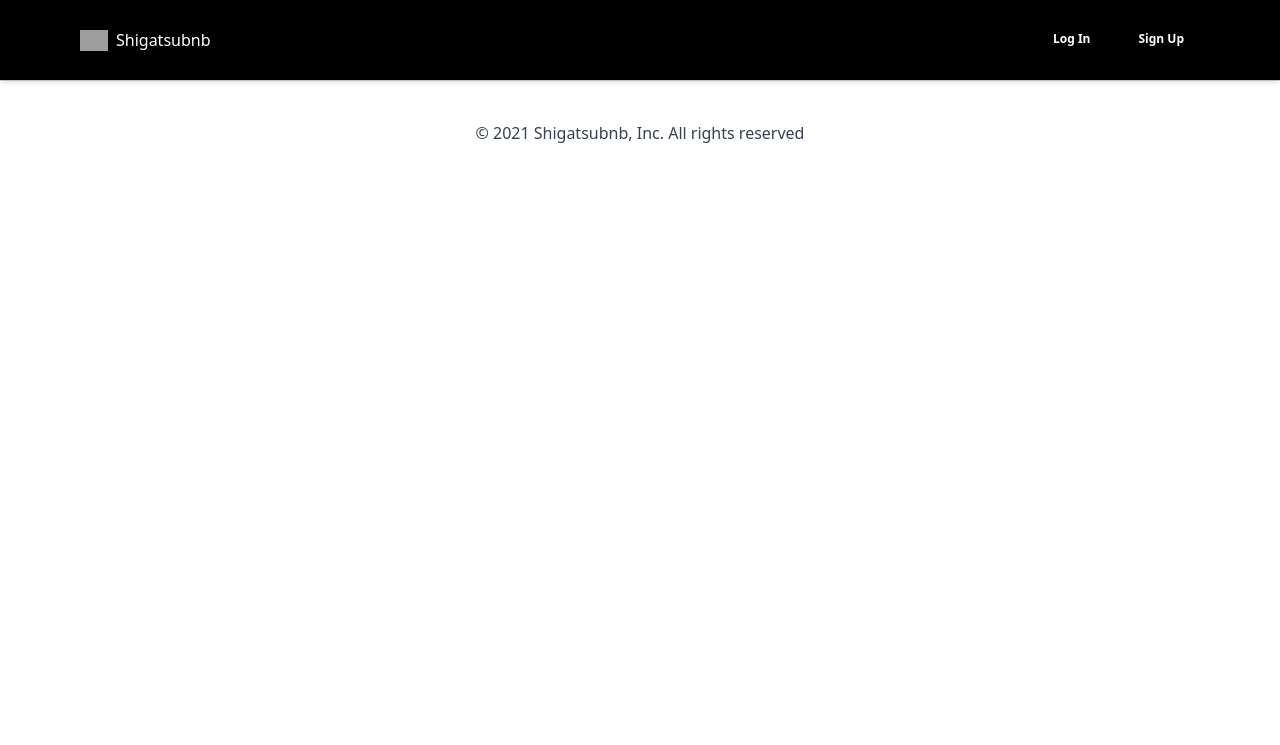
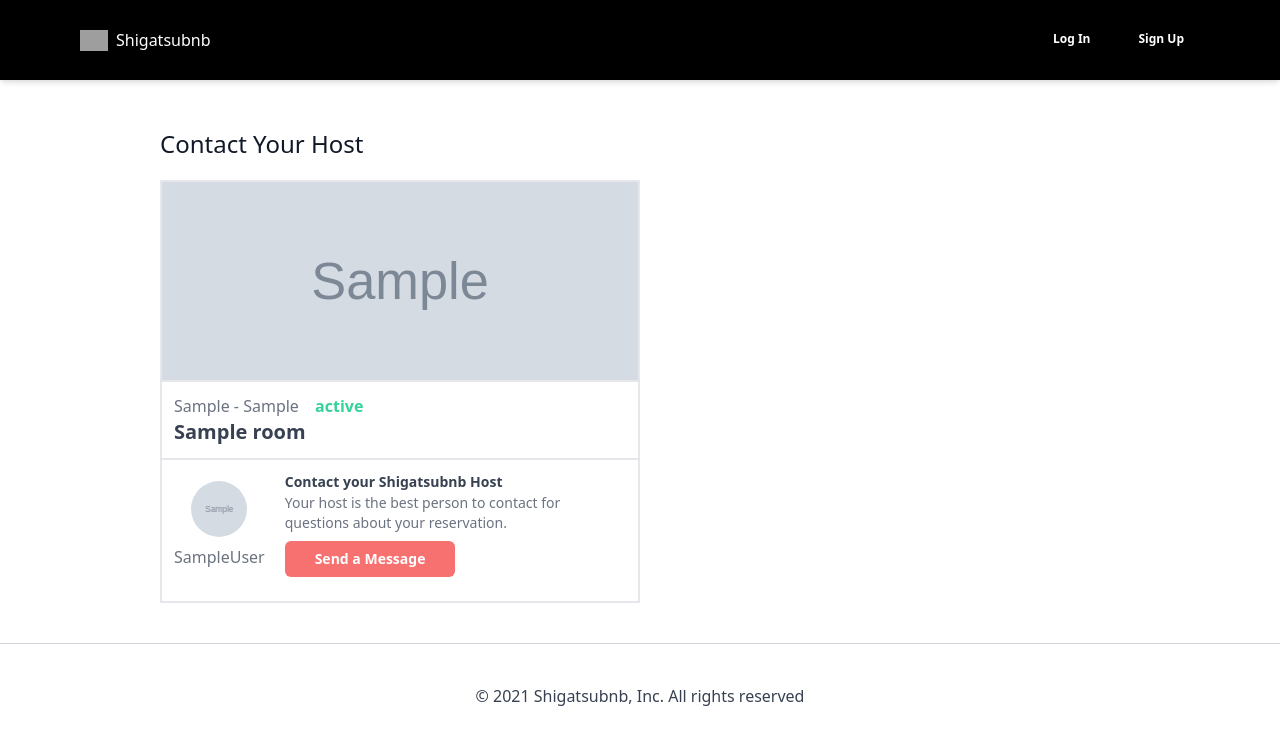
Before and after one commit to ShigatsuEl/shigatsubnb-clone, a Django app: template templates/reservations/detail.html in a window 1280 px wide. Shown: the top 745 px of the page. Run offline with Django 3.2, Linux system fonts and the light colour scheme; the template is opened without the code that fills it: most values are stand-ins (such as "Sample title", 1, 10 or a date in 2020); grey boxes marked "Sample" are stand-in pictures; style sheets or scripts are compiled from the project's sources; parts of the project's set-up code (start-up, migrations or seed data) failed here and were passed over; some libraries are stand-ins or nearby versions; grey boxes are pictures that could not be loaded.

Commit message:
159.CSS Reservation Detail(Guest Part)

```diff
--- a/templates/reservations/detail.html
+++ b/templates/reservations/detail.html
@@ -11,8 +11,29 @@
 
 {% block content %}
 
-    <div>
-
+    <div class="flex flex-col mt-32 mx-auto mb-10 w-3/4">
+        <h2 class="mb-5 text-2xl text-gray-900 font-medium">Contact Your Host</h2>
+        <div class="flex w-full">
+            <div class="flex flex-col border-2 text-gray-500 w-1/2">
+                <div class="border-b-2 w-full h-25vh bg-cover bg-center" style="background-image: url({{reservation.room.get_first_photo}});"></div>
+                <div class="flex flex-col border-b-2 p-3">
+                    <span>{{reservation.check_in}} - {{reservation.check_out}} <span class="ml-3 text-green-400 font-semibold">{{reservation.status}}</span></span>
+                    <h3 class="text-xl text-gray-700 font-semibold">{{reservation.room.name}}</h3>
+                </div>
+                <div class="flex items-center mb-3 p-3">
+                    <div class="flex flex-col items-center mr-5">
+                        {% include "mixins/user_avatar.html" with user=reservation.room.host h_and_w="h-14 w-14" %}
+                        <span class="mt-2">{{reservation.room.host.first_name}}{{reservation.room.host.last_name}}</span>
+                    </div>
+                    <div class="flex flex-col">
+                        <span class="mb-px text-sm text-gray-700 font-semibold">Contact your Shigatsubnb Host</span>
+                        <span class="mb-2 text-sm">Your host is the best person to contact for questions about your reservation.</span>
+                        <a href="#" class="rounded-md py-2 w-1/2 text-center text-white text-sm font-semibold bg-red-400">Send a Message</a>
+                    </div>
+                </div>
+            </div>
+            <div></div>
+        </div>
     </div>
 
 {% endblock content %}
```
